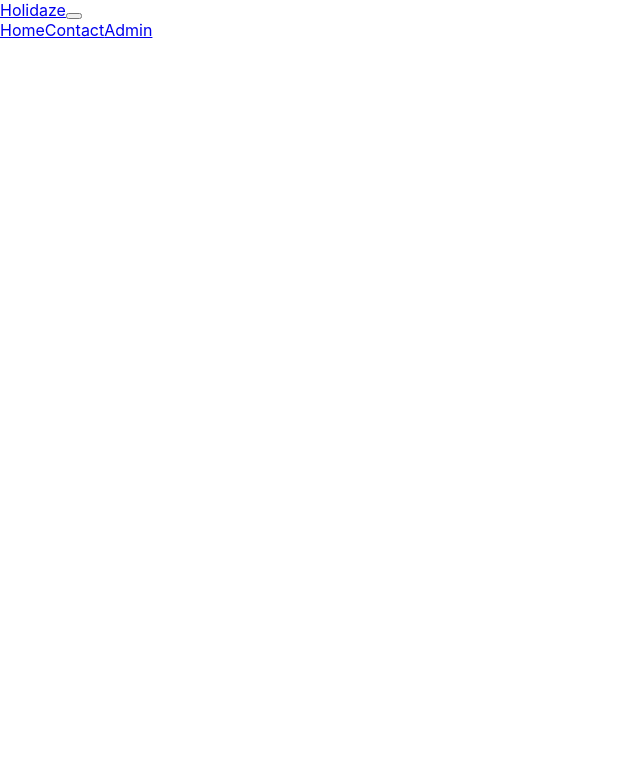
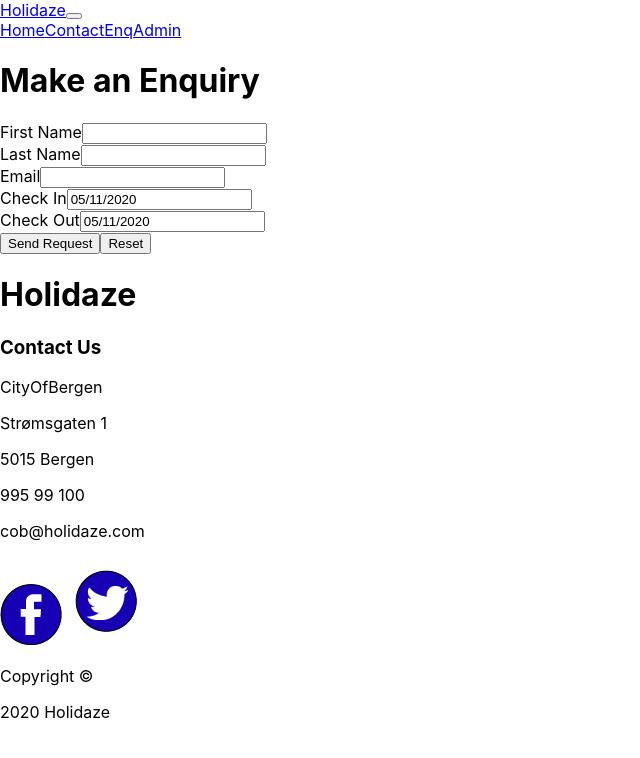
Before and after one commit to ca2roaldsoy/ProjectExam-2, a React (Create React App) app: page /enquiries in a window 1280 px wide. Shown: the top 758 px of the page, without its empty margins (0-640 px from the left). Built offline with nearby package versions, Linux system fonts and the light colour scheme; the HTML template or start-up script is replaced by a standard one.

Commit message:
added datepicker

```diff
--- a/package.json
+++ b/package.json
@@ -10,6 +10,7 @@
     "node-sass": "^4.14.1",
     "react": "^16.13.1",
     "react-bootstrap": "^1.0.1",
+    "react-datepicker": "^2.15.0",
     "react-dom": "^16.13.1",
     "react-hook-form": "^5.7.1",
     "react-multi-carousel": "^2.5.5",
--- a/src/App.js
+++ b/src/App.js
@@ -1,6 +1,7 @@
 import React from "react";
 import "./styles/style.scss";
 import "react-multi-carousel/lib/styles.css";
+import "react-datepicker/dist/react-datepicker.css";
 import NavMenu from "./components/menu/NavMenu";
 
 function App() {
--- a/src/components/menu/NavMenu.js
+++ b/src/components/menu/NavMenu.js
@@ -18,6 +18,7 @@ import newEstablishment from "../adminSite/newEstablishment";
 import viewEnquiries from "../adminSite/viewEnquiries";
 import ContactMsg from "../adminSite/contactMsg";*/
 import Login from "../visitorSite/login/Login";
+import Enquiries from "../visitorSite/makeEnquiries/Enquiries.js";
 
 function NavMenu() {
   return (
@@ -39,6 +40,9 @@ function NavMenu() {
             <NavLink to="/contact" className="nav-link" role="link">
               Contact
             </NavLink>
+            <NavLink to="/enquiries" className="nav-link" role="link">
+              Enq
+            </NavLink>
             <Login />
           </Nav>
         </Navbar.Collapse>
@@ -50,6 +54,7 @@ function NavMenu() {
           <Route path="/" exact component={Home} />
           <Route path="/contact" component={Contact} />
           <Route path="/admin" component={Admin} />
+          <Route path="/enquiries" component={Enquiries} />
         </Switch>
       </Container>
     </Router>
--- /dev/null
+++ b/src/components/visitorSite/makeEnquiries/Enquiries.js
@@ -0,0 +1,15 @@
+import React from "react";
+import EnquiryForm from "./EnquiryForm";
+import Footer from "../footer/Footer";
+
+function Enquiries() {
+  return (
+    <>
+      <h1>Make an Enquiry</h1>
+      <EnquiryForm />
+      <Footer />
+    </>
+  );
+}
+
+export default Enquiries;
--- /dev/null
+++ b/src/components/visitorSite/makeEnquiries/EnquiryForm.js
@@ -0,0 +1,84 @@
+import React, { useState } from "react";
+import { useForm } from "react-hook-form";
+import * as yup from "yup";
+import Button from "react-bootstrap/Button";
+import Form from "react-bootstrap/Form";
+import Validated from "./Validated";
+import DatePicker from "react-datepicker";
+
+const schema = yup.object().shape({
+  firstName: yup.string().required("First Name is required"),
+  lastName: yup.string().required("Last Name is required"),
+  email: yup
+    .string()
+    .required("Please enter a valid email adress")
+    .email("Please enter a valid emai"),
+});
+
+function ContactForm() {
+  const [validated, setValidated] = useState(false);
+  const [startDate, setStartDate] = useState(new Date());
+  const { register, handleSubmit, errors } = useForm({
+    validationSchema: schema,
+  });
+
+  function onSubmit(data) {
+    console.log("data", data);
+
+    setValidated(true);
+  }
+
+  const reset = () => setValidated(false);
+
+  return (
+    <>
+      <Validated validated={validated} />
+      <Form onSubmit={handleSubmit(onSubmit)}>
+        <Form.Group>
+          <Form.Label>First Name</Form.Label>
+          <Form.Control type="text" name="firstName" ref={register} />
+          {errors.firstName && (
+            <Form.Text>{errors.firstName.message}</Form.Text>
+          )}
+        </Form.Group>
+
+        <Form.Group>
+          <Form.Label>Last Name</Form.Label>
+          <Form.Control type="text" name="lastName" ref={register} />
+          {errors.lastName && <Form.Text>{errors.lastName.message}</Form.Text>}
+        </Form.Group>
+
+        <Form.Group>
+          <Form.Label>Email</Form.Label>
+          <Form.Control type="email" name="email" ref={register} />
+          {errors.email && <Form.Text>{errors.email.message}</Form.Text>}
+        </Form.Group>
+
+        <Form.Group>
+          <Form.Label>Check In</Form.Label>
+          <DatePicker
+            selected={startDate}
+            onChange={(date) => setStartDate(date)}
+          />
+        </Form.Group>
+
+        <Form.Group>
+          <Form.Label>Check Out</Form.Label>
+          <DatePicker
+            selected={startDate}
+            onChange={(date) => setStartDate(date)}
+          />
+        </Form.Group>
+
+        <Button type="submit" role="button">
+          Send Request
+        </Button>
+        <Button type="reset" onClick={reset} role="button">
+          Reset
+        </Button>
+      </Form>
+    </>
+  );
+}
+
+export default ContactForm;
--- /dev/null
+++ b/src/components/visitorSite/makeEnquiries/Validated.js
@@ -0,0 +1,16 @@
+import React from "react";
+import PropTypes from "prop-types";
+
+function Validated({ validated }) {
+  if (validated) {
+    return <div>Message Sent</div>;
+  }
+
+  return null;
+}
+
+Validated.propTypes = {
+  validated: PropTypes.bool.isRequired,
+};
+
+export default Validated;
--- a/src/constants/api.js
+++ b/src/constants/api.js
@@ -1,7 +1,7 @@
 const KEY = "5ea81ad23851a633426eb802";
-const Base_URL =
-  "https://us-central1-noroff-final-exam.cloudfunctions.net/api/";
-const FETCH_OPTIONS = {
+export const BASE_URL =
+  "https://us-central1-noroff-final-exam.cloudfunctions.net/api/v1";
+export const FETCH_OPTIONS = {
   headers: {
     "Content-Type": "application/json",
     key: KEY,
```
Also changed, not shown: 1 other file (tests, documents, lock files or other folders).
